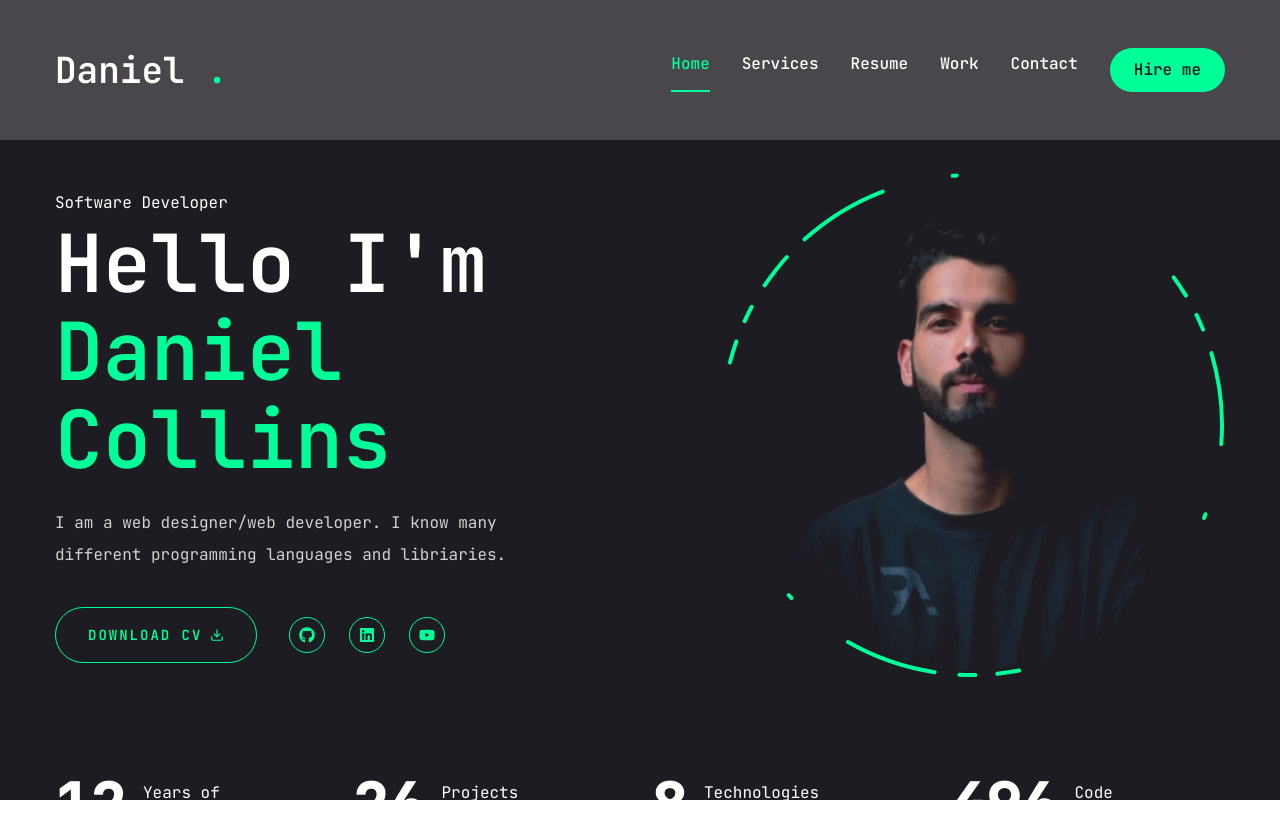
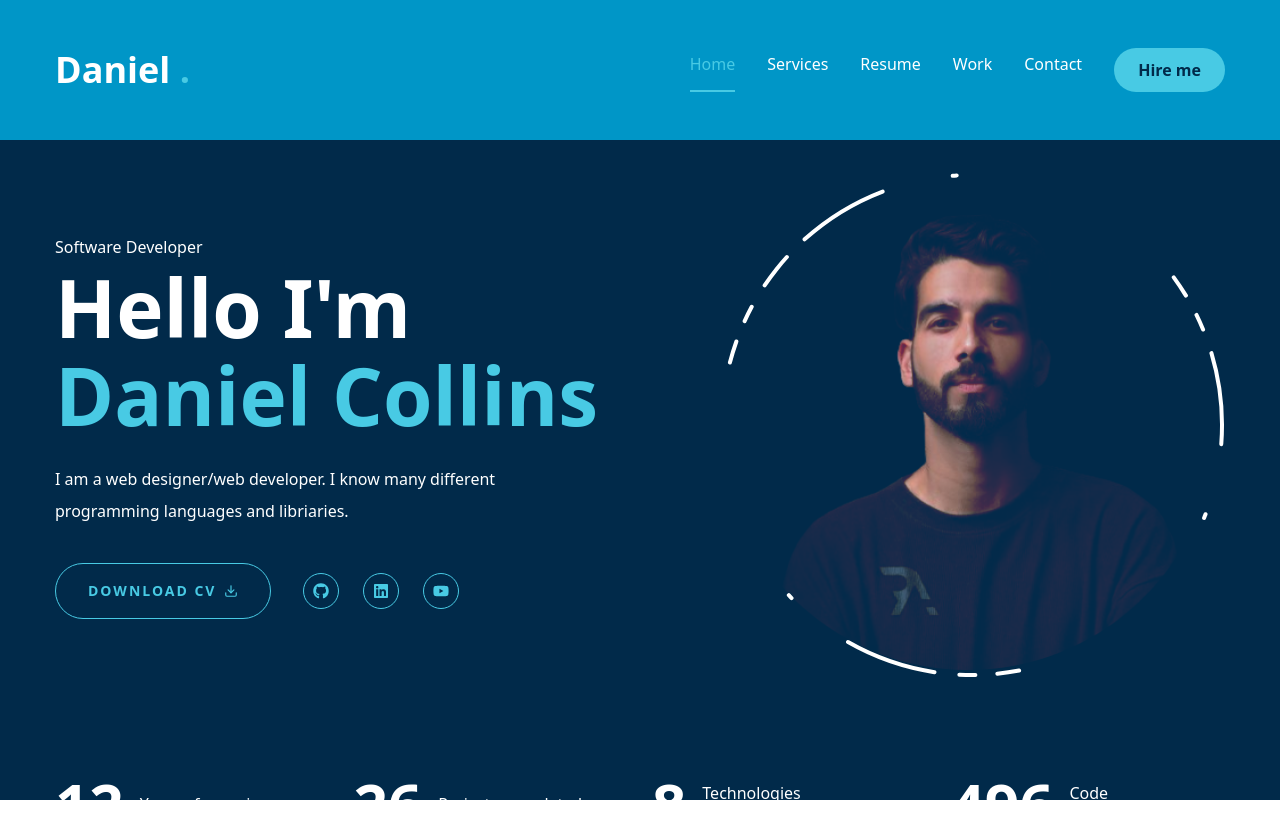
Before and after one commit to BerylBrothers/New-Form, a Next.js app: page / in a window 1280 px wide. Shown: the top 838 px of the page. Built offline with nearby package versions, Linux system fonts and the light colour scheme.

Commit message:
changed font and colors

```diff
--- a/app/layout.jsx
+++ b/app/layout.jsx
@@ -1,4 +1,5 @@
 import { JetBrains_Mono } from "next/font/google";
+import { Outfit} from "next/font/google";
 import "./globals.css";
 import Header from "../components/Header"
 import PageTransition from "../components/PageTransition";
@@ -11,12 +12,20 @@ const jetbrains_Mono = JetBrains_Mono({
 });
 
 
+const outfit = Outfit({
+  subsets: ["latin"],
+  weight: ["100", "200", "300", "400", "500", "600", "700", "800"],
+  variable: '--font-outfit',
+});
+
+
+
 
 export default function RootLayout({ children }) {
   return (
     <html lang="en">
       <body
-        className={`${jetbrains_Mono.variable}`}>
+        className={`${outfit.variable}`}>
          <Header />
          <StairTransition />
          <PageTransition>
--- a/app/page.jsx
+++ b/app/page.jsx
@@ -15,7 +15,7 @@ export default function Home() {
           <div className="text-center xl:text-left order-2 xl:order-none">
             <span>Software Developer</span>
             <h1 className="h1 mb-6">Hello I'm <br /><span className="text-accent">Daniel Collins</span></h1>
-            <p className="max-w-[500px] mb-9 text-white/80">I am a web designer/web developer.
+            <p className="max-w-[500px] mb-9 text-white">I am a web designer/web developer.
               I know many different programming
               languages and libriaries.</p>
               {/* button and socials */}
--- a/app/services/page.jsx
+++ b/app/services/page.jsx
@@ -1,3 +1,5 @@
+"use client";
+
 import React from 'react'
 
 const services = () => {
--- a/components/Header.jsx
+++ b/components/Header.jsx
@@ -6,7 +6,7 @@ import MobileNav from './MobileNav'
 
 const Header = () => {
   return (
-    <header className="py-8 xl:py-12 text-white bg-red-50/20">
+    <header className="py-8 xl:py-12 text-white bg-[#0096c7]">
       <div className='container mx-auto flex justify-between items-center'>
       {/* logo */}
      <Link href={"/"}>
--- a/components/Photo.jsx
+++ b/components/Photo.jsx
@@ -38,7 +38,7 @@ const Photo = () => {
             cx="253"
             cy="253"
             r="250"
-            stroke="#00ff99"
+            stroke="#FFFFFF"
             strokeWidth="4"
             strokeLinecap="round"
             strokeLinejoin="round"
--- a/tailwind.config.mjs
+++ b/tailwind.config.mjs
@@ -22,10 +22,10 @@ export default {
 
   	extend: {
   		colors: {
-  			primary:'#1c1c22',
+  			primary:'#012A4A',
 			accent:{
-				DEFAULT: '#00ff99',
-				hover: '#00e187',
+				DEFAULT: '#48CAE4',
+				hover: '#90E0EF',
 			}
   		},
   		borderRadius: {
```
